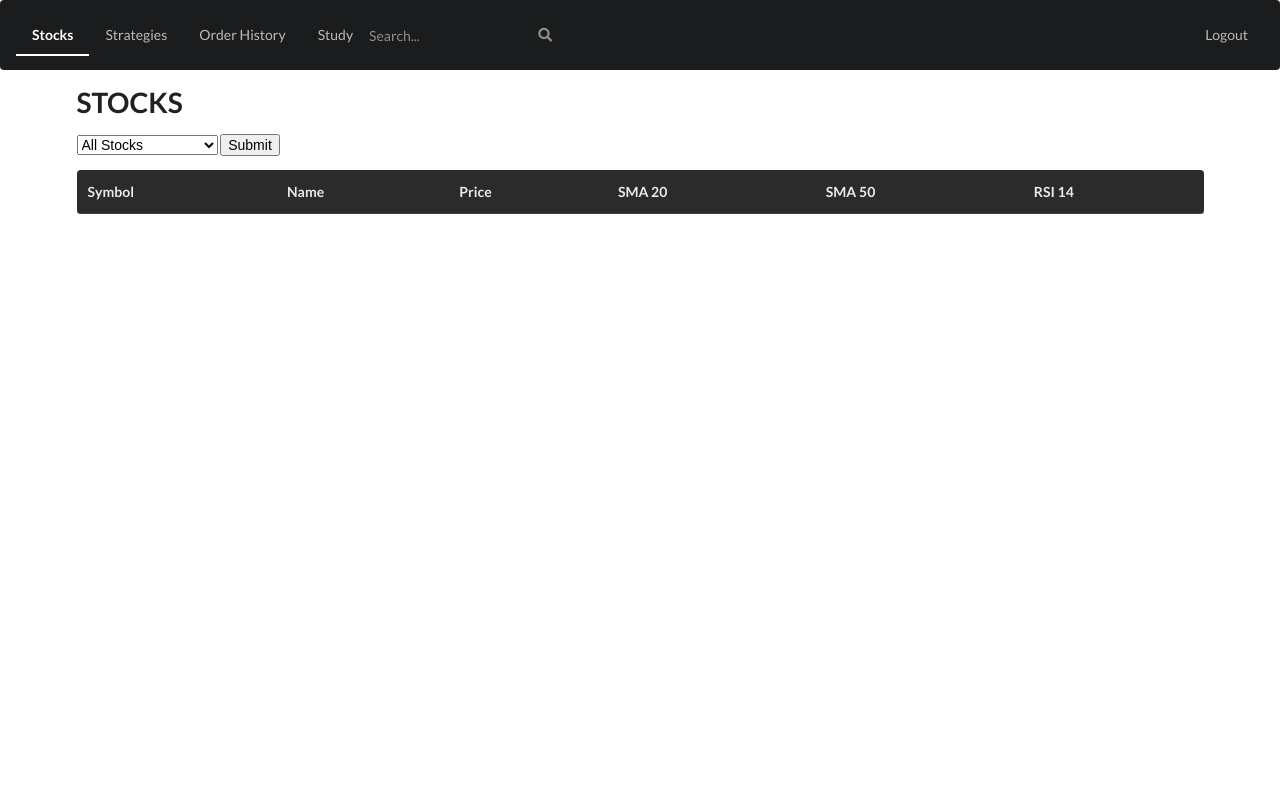
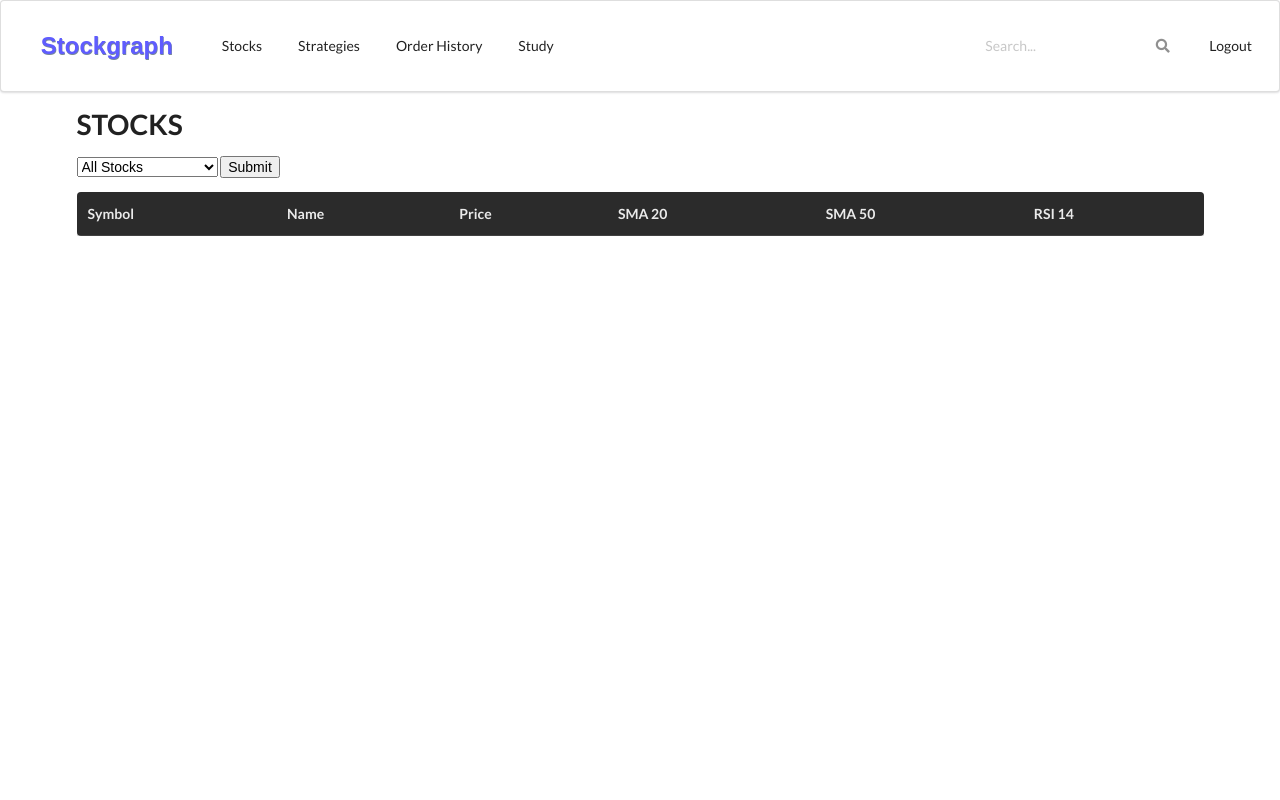
Before and after one commit to K-minutti/stockgraph, a FastAPI app: page / in a window 1280 px wide. Run offline with FastAPI, Linux system fonts and the light colour scheme; data that the repository does not hold is empty.

Commit message:
ui refresh and static files uploaded

```diff
--- a/main.py
+++ b/main.py
@@ -2,11 +2,13 @@ from fastapi import FastAPI, Request, Form
 import alpaca_trade_api as tradeapi
 from fastapi.responses import RedirectResponse
 from fastapi.templating import Jinja2Templates
+from fastapi.staticfiles import StaticFiles
 from datetime import date
 import sqlite3, config
 
 app = FastAPI()
 templates = Jinja2Templates(directory="templates")
+app.mount("/static", StaticFiles(directory="static"), name="static")
 
 @app.get("/")
 def index(request: Request):
--- /dev/null
+++ b/static/style.css
@@ -0,0 +1,14 @@
+#body-main-container {
+  background-color: white;
+}
+
+#nav-searchbar {
+  margin-right: 1.5rem;
+}
+
+#logo {
+  font-family: Arial, Helvetica, sans-serif;
+  color: #5f5cff;
+  font-weight: bold;
+  text-shadow: 0.5px 0.5px lightSlateGrey;
+}
--- a/templates/index.html
+++ b/templates/index.html
@@ -1,7 +1,6 @@
 {% extends "layout.html" %} {% block content%}
 
-  <body>
-      <h1>STOCKS</h1>
+   <h1>STOCKS</h1>
       <form method="get">
         <select name="filter">
           <option value="">All Stocks</option>
--- a/templates/layout.html
+++ b/templates/layout.html
@@ -2,31 +2,41 @@
   <head>
     <meta charset="UTF-8" />
     <meta name="viewport" content="width=device-width, initial-scale=1.0" />
+    <link rel="stylesheet" href="../static/style.css" />
+    <link
+      rel="shortcut icon"
+      href="../static/favicon.ico"
+      type="image/x-icon"
+    />
     <link
       rel="stylesheet"
       href="https://cdn.jsdelivr.net/npm/semantic-ui@2.4.2/dist/semantic.min.css"
     />
+
     <script src="https://cdn.jsdelivr.net/npm/semantic-ui@2.4.2/dist/semantic.min.js"></script>
 
     <title>Stockgraph</title>
   </head>
-  <body>
-    <div class="ui inverted segment">
-      <div class="ui inverted pointing secondary menu">
-        <a href="/" class="active item">Stocks</a>
+  <body id="body-main-container">
+    <div class="ui segment">
+      <div class="ui secondary menu">
+        <h2 id="logo" class="item">Stockgraph</h2>
+        <a href="/" class="item">Stocks</a>
         <a href="/strategies" class="item">Strategies</a>
         <a href="/orders" class="item">Order History</a>
         <a href="/study" class="item">Study</a>
-        <div class="ui inverted transparent icon input">
-          <input type="text" placeholder="Search..." />
-          <i class="search icon"></i>
-        </div>
 
         <div class="right menu">
+          <div id="nav-searchbar" class="ui transparent icon input">
+            <input type="text" placeholder="Search..." />
+            <i class="search icon"></i>
+          </div>
           <a class="ui item"> Logout </a>
         </div>
       </div>
     </div>
-    <div class="ui container">{% block content%} {% endblock%}</div>
+    <div id="main-ui-container" class="ui container">
+      {% block content%} {% endblock%}
+    </div>
   </body>
 </html>
--- a/templates/single_stock.html
+++ b/templates/single_stock.html
@@ -18,7 +18,7 @@
         "{% if stock.exchange == 'ARCA' %}AMEX{%else%}{{stock.exchange}}{%endif%}:{{stock.symbol}}",
       interval: "D",
       timezone: "America/New_York",
-      theme: "dark",
+      theme: "light",
       style: "1",
       locale: "en",
       toolbar_bg: "#f1f3f6",
```
Also changed, not shown: static/favicon.ico (added).
